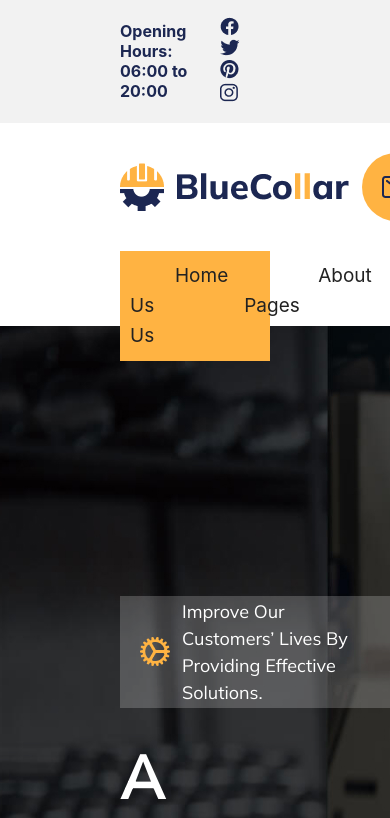
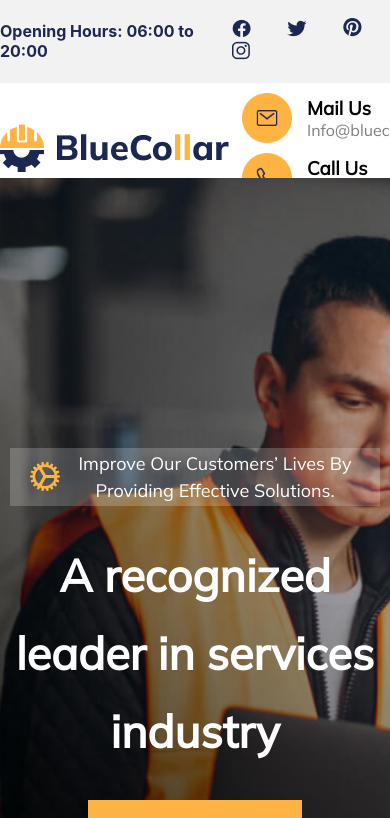
Before and after one commit to Klaot/bluecollor, a React (Create React App) app: page / in a window 390 px wide. Shown: the top 818 px of the page. Built offline with nearby package versions, Linux system fonts and the light colour scheme.

Commit message:
начал делать адаптивв навигации

```diff
--- a/src/components/Navigation.js
+++ b/src/components/Navigation.js
@@ -4,8 +4,9 @@ import Social1 from '../image/social1.png';
 import Social2 from '../image/social2.png';
 import Social3 from '../image/social3.png';
 import Social4 from '../image/social4.png';
-import Mail from '../image/mail.png';
-import Phone from '../image/phone.png';
+import Mail from '../image/mailfooter.png';
+import Phone from '../image/phonefooter.png';
+
 
 
 const Navigation = () => {
@@ -28,27 +29,22 @@ const Navigation = () => {
                     <img src={Logo} alt='logo'/>
                     <div className='mail-and-phone'>
                         <div className='mail'>
-                            <div className='mail-img'>
-                                <img src={Mail} alt='mail'/>
-                            </div>
+                            <img src={Mail} alt='mail'/>
                             <div>
                                 <h3>Mail Us</h3>
                                 <p>Info@bluecollar.com</p>
                             </div>
                         </div>
                         <div className='phone'>
-                            <div className='phone-img'>
-                                <img src={Phone} alt='mail'/>
-                            </div>
+                            <img src={Phone} alt='mail'/>
                             <div>
                                 <h3>Call Us</h3>
                                 <p>+01 569 896 654</p>
                             </div>
                         </div>
                     </div>
-
                 </div>
-                <div className='nav-bg'>
+                {/* <div className='nav-bg'>
                     <nav className='nav'>
                         <div className='nav-link'>
                             <a href='#'>Home</a>
@@ -59,7 +55,7 @@ const Navigation = () => {
                         </div>
                         <button className='nav-btn'>Have Any Questions?</button>
                     </nav>
-                </div>
+                </div> */}
             </div>
         </section>
     )
--- a/src/styles/styles.scss
+++ b/src/styles/styles.scss
@@ -94,15 +94,7 @@ $colorH4: #1C2752;
         display: flex;
         align-items: center;
         margin-right: 60px;
-
-        .mail-img {
-          width: 68px;
-          height: 68px;
-          display: flex;
-          align-items: center;
-          justify-content: center;
-          border-radius: 100px;
-          background: $colorbg;
+        img {
           margin-right: 15px;
         }
 
@@ -117,15 +109,7 @@ $colorH4: #1C2752;
       .phone {
         display: flex;
         align-items: center;
-
-        .phone-img {
-          width: 68px;
-          height: 68px;
-          display: flex;
-          align-items: center;
-          justify-content: center;
-          border-radius: 100px;
-          background: $colorbg;
+        img {
           margin-right: 15px;
         }
         h3 {
@@ -184,6 +168,8 @@ $colorH4: #1C2752;
   padding-block: 270px;
   background-image: url('../image/walpapper.jpg');
   background-repeat: no-repeat;
+  background-size: cover;
+  background-position: center;
 
   .gear-and-p {
     display: flex;
@@ -1604,6 +1590,85 @@ $colorH4: #1C2752;
 }
 
 @media (max-width: 1044px) {
+
+  .navigation {
+    max-width: 100%;
+    margin: auto;
+    background-color: #F2F2F2;
+
+    .social-all {
+     display: flex;
+     align-items: center;
+     justify-content: space-between;
+     padding-inline: 120px;
+     background-color: #F2F2F2;
+
+     h4 {
+       color: $colorH4;
+     }
+
+     .social{
+       a:nth-child(1) {
+           margin-inline: 18px;
+         }
+       a:nth-child(2) {
+         margin-inline: 18px;
+       }
+       a:nth-child(3) {
+         margin-inline: 18px;
+       }
+       a:nth-child(4) {
+         margin-inline: 18px 0px;
+       }
+     }
+    }
+
+    .logo {
+     display: flex;
+     align-items: center;
+     justify-content: space-between;
+     background-color: #fff;
+     padding-block: 30px;
+     padding-inline: 120px;
+
+     .mail-and-phone {
+       display: flex;
+       flex-direction: row;
+
+       .mail {
+         display: flex;
+         align-items: center;
+         margin-right: 10px;
+         img {
+           margin-right: 15px;
+         }
+
+         h3 {
+           margin: 0;
+         }
+         p {
+           margin: 0;
+           color: $colorP;
+         }
+       }
+       .phone {
+         display: flex;
+         align-items: center;
+         img {
+           margin-right: 15px;
+         }
+         h3 {
+           margin: 0;
+         }
+         p {
+           margin: 0;
+           color: $colorP;
+         }
+       }
+     }
+    }
+  }
+
   .clients {
     padding-top: 110px;
     display: flex;
@@ -2011,9 +2076,145 @@ $colorH4: #1C2752;
       }
     }
   }
+  .subscribe {
+    background-color: $colorbg;
+    display: flex;
+    flex-direction: column;
+    align-items: center;
+    justify-content: center;
+    padding-top: 61px;
+    padding-bottom: 52px;
+
+    .subscribe-info {
+      max-width: 510px;
+      display: flex;
+      flex-direction: column;
+      align-items: center;
+      justify-content: center;
+      text-align: center;
+    }
+    h1 {
+      font-size: 35px;
+      line-height: 48px;
+      color: $colorH4;
+    }
+    p {
+      font-size: 16px;
+      line-height: 27px;
+      color: $colorH4;
+    }
+
+    .subscribe-form {
+      margin-top: 15px;
+      input {
+        padding: 20px;
+        border: 2px solid #fff;
+        max-width: 400px;
+        font-size: 17px;
+        line-height: 27px;
+        background: transparent;
+        color: #1C2752;
+
+      }
+      input:focus {
+        outline-color: #7E7E7E;
+        outline-offset: 0;
+      }
+      button {
+        background-color: #fff;
+        color: #1C2752;
+        font-size: 17px;
+        line-height: 27px;
+        padding: 22px 50px;
+        border: none;
+      }
+    }
+  }
 }
 
 @media (max-width: 940px) {
+
+  .navigation {
+    max-width: 100%;
+    margin: auto;
+    background-color: #F2F2F2;
+
+    .social-all {
+     display: flex;
+     align-items: center;
+     justify-content: space-between;
+     padding-inline: 120px;
+     background-color: #F2F2F2;
+
+     h4 {
+       color: $colorH4;
+     }
+
+     .social{
+       a:nth-child(1) {
+           margin-inline: 18px;
+         }
+       a:nth-child(2) {
+         margin-inline: 18px;
+       }
+       a:nth-child(3) {
+         margin-inline: 18px;
+       }
+       a:nth-child(4) {
+         margin-inline: 18px 0px;
+       }
+     }
+    }
+
+    .logo {
+     display: flex;
+     align-items: center;
+     justify-content: space-between;
+     background-color: #fff;
+     padding-block: 10px;
+     padding-inline: 120px 87px;
+
+     .mail-and-phone {
+       display: flex;
+       flex-direction: column;
+       padding-left: 35px;
+
+       .mail {
+         display: flex;
+         align-items: center;
+         margin-right: 10px;
+         img {
+           margin-right: 15px;
+           width: 50px;
+         }
+
+         h3 {
+           margin: 0;
+         }
+         p {
+           margin: 0;
+           color: $colorP;
+         }
+       }
+       .phone {
+         display: flex;
+         align-items: center;
+         margin-top: 10px;
+         img {
+           margin-right: 15px;
+           width: 50px;
+         }
+         h3 {
+           margin: 0;
+         }
+         p {
+           margin: 0;
+           color: $colorP;
+         }
+       }
+     }
+    }
+  }
   .stay-updated {
     display: flex;
     align-items: center;
@@ -2065,6 +2266,66 @@ $colorH4: #1C2752;
     color: $colorH4;
    }
 
+  }
+  .header {
+    display: flex;
+    align-items: center;
+    justify-content: center;
+    position: relative;
+    z-index: 1;
+    margin-top: -35px;
+    padding-block: 270px;
+    background-image: url('../image/walpapper.jpg');
+    background-repeat: no-repeat;
+    background-size: cover;
+    background-position: center;
+    padding-inline: 10px;
+
+    .gear-and-p {
+      display: flex;
+      align-items: center;
+      padding-inline: 20px;
+      background: rgba(255, 255, 255, 0.2);
+      border-radius: 0px;
+      max-width: 662px;
+      p {
+        font-size: 18px;
+        line-height: 27px;
+        color: #fff;
+        margin: 2px;
+      }
+      img {
+        margin-inline: 0px 10px;
+      }
+    }
+
+    .header-info {
+      display: flex;
+      align-items: center;
+      justify-content: center;
+      flex-direction: column;
+      text-align: center;
+      margin-inline: 0px;
+      h1 {
+        max-width: 662px;
+        font-size: 60px;
+        line-height: 78px;
+        color: #fff;
+        margin-block: 30px;
+      }
+      .header-btn {
+        background: $colorbg;
+        padding: 19px 42px 19px 42px;
+        font-size: 20px;
+        line-height: 30px;
+        color: #1C2752;
+        border: 2px solid #FFB342;
+        cursor: pointer;
+      }
+      .header-btn:hover {
+        background: #ffb342af;
+      }
+    }
   }
 }
 
@@ -2569,6 +2830,86 @@ $colorH4: #1C2752;
 
 @media (max-width: 704px) {
 
+  .navigation {
+    max-width: 100%;
+    margin: auto;
+    background-color: #F2F2F2;
+    .social-all {
+     display: flex;
+     align-items: center;
+     justify-content: space-around;
+     padding-inline: 0px;
+     background-color: #F2F2F2;
+
+     h4 {
+       color: $colorH4;
+     }
+
+     .social{
+       a:nth-child(1) {
+           margin-inline: 18px;
+         }
+       a:nth-child(2) {
+         margin-inline: 18px;
+       }
+       a:nth-child(3) {
+         margin-inline: 18px;
+       }
+       a:nth-child(4) {
+         margin-inline: 18px 0px;
+       }
+     }
+    }
+
+    .logo {
+     display: flex;
+     align-items: center;
+     justify-content: space-around;
+     background-color: #fff;
+     padding-block: 10px;
+     padding-inline: 0px;
+
+     .mail-and-phone {
+       display: flex;
+       flex-direction: column;
+       padding-left: 0px;
+
+       .mail {
+         display: flex;
+         align-items: center;
+         margin-right: 0px;
+         img {
+           margin-right: 15px;
+           width: 50px;
+         }
+
+         h3 {
+           margin: 0;
+         }
+         p {
+           margin: 0;
+           color: $colorP;
+         }
+       }
+       .phone {
+         display: flex;
+         align-items: center;
+         margin-top: 10px;
+         img {
+           margin-right: 15px;
+           width: 50px;
+         }
+         h3 {
+           margin: 0;
+         }
+         p {
+           margin: 0;
+           color: $colorP;
+         }
+       }
+     }
+    }
+  }
   .about-us {
     align-items: stretch;
     margin-block: 140px;
@@ -2889,29 +3230,67 @@ $colorH4: #1C2752;
       }
     }
   }
-}
-  .what-we-offer__viewImg {
-    img {
-       max-width: 290px;
-    }
-  }
-
-  .ViewComercial {
-    max-width: 1160px;
-    background: #fff;
-    display: flex;
-    padding: 30px 40px;
-    margin-top: 40px;
-
-    p {
-      font-size: 14px;
-    }
-    button {
-      font-size: 18px;
-      padding: 15px 30px;
-    }
- }
-
+  .header {
+    display: flex;
+    align-items: center;
+    justify-content: center;
+    position: relative;
+    z-index: 1;
+    margin-top: -35px;
+    padding-block: 270px;
+    background-image: url('../image/walpapper.jpg');
+    background-repeat: no-repeat;
+    background-size: cover;
+    background-position: center;
+    padding-inline: 10px;
+
+    .gear-and-p {
+      display: flex;
+      align-items: center;
+      padding-inline: 20px;
+      background: rgba(255, 255, 255, 0.2);
+      border-radius: 0px;
+      max-width: 662px;
+      p {
+        font-size: 18px;
+        line-height: 27px;
+        color: #fff;
+        margin: 2px;
+      }
+      img {
+        margin-inline: 0px 10px;
+      }
+    }
+
+    .header-info {
+      display: flex;
+      align-items: center;
+      justify-content: center;
+      flex-direction: column;
+      text-align: center;
+      margin-inline: 0px;
+      h1 {
+        max-width: 662px;
+        font-size: 45px;
+        line-height: 78px;
+        color: #fff;
+        margin-block: 30px;
+      }
+      .header-btn {
+        background: $colorbg;
+        padding: 19px 42px 19px 42px;
+        font-size: 20px;
+        line-height: 30px;
+        color: #1C2752;
+        border: 2px solid #FFB342;
+        cursor: pointer;
+      }
+      .header-btn:hover {
+        background: #ffb342af;
+      }
+    }
+  }
+}
 
 
 @media (max-width: 551px) {
@@ -3510,7 +3889,61 @@ $colorH4: #1C2752;
     line-height: 58px;
     color: $colorH4;
    }
-
+  }
+  .subscribe {
+    background-color: $colorbg;
+    display: flex;
+    flex-direction: column;
+    align-items: center;
+    justify-content: center;
+    padding-top: 61px;
+    padding-bottom: 52px;
+    padding-inline: 10px;
+
+    .subscribe-info {
+      max-width: 510px;
+      display: flex;
+      flex-direction: column;
+      align-items: center;
+      justify-content: center;
+      text-align: center;
+    }
+    h1 {
+      font-size: 35px;
+      line-height: 48px;
+      color: $colorH4;
+    }
+    p {
+      font-size: 16px;
+      line-height: 27px;
+      color: $colorH4;
+    }
+
+    .subscribe-form {
+      margin-top: 15px;
+      input {
+        padding: 10px;
+        border: 2px solid #fff;
+        max-width: 400px;
+        font-size: 14px;
+        line-height: 20px;
+        background: transparent;
+        color: #1C2752;
+
+      }
+      input:focus {
+        outline-color: #7E7E7E;
+        outline-offset: 0;
+      }
+      button {
+        background-color: #fff;
+        color: #1C2752;
+        font-size: 15px;
+        line-height: 17px;
+        padding: 13.5px 30px;
+        border: none;
+      }
+    }
   }
 }
 
```
